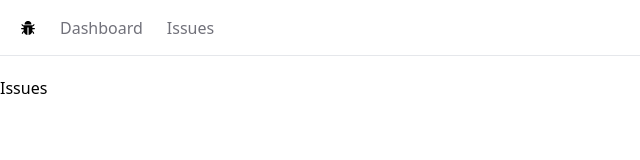
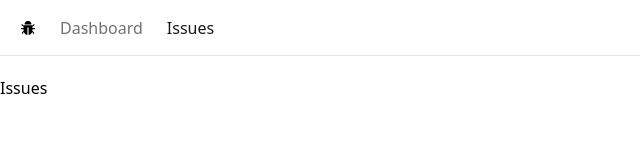
Before and after one commit to LeeSKII/ultimate-nextjs-course, a Next.js app: page /issues in a window 1280 px wide. Shown: the top 160 px of the page, without its empty margins (0-640 px from the left). Built offline with nearby package versions, Linux system fonts and the light colour scheme.

Commit message:
use classNames to style active link

```diff
--- a/package.json
+++ b/package.json
@@ -9,6 +9,7 @@
     "lint": "next lint"
   },
   "dependencies": {
+    "classnames": "^2.5.1",
     "next": "14.1.3",
     "react": "^18",
     "react-dom": "^18",
--- a/src/app/NavBar.tsx
+++ b/src/app/NavBar.tsx
@@ -1,7 +1,12 @@
+"use client";
 import Link from "next/link";
 import { AiFillBug } from "react-icons/ai";
+import { usePathname } from "next/navigation";
+import classNames from "classnames";
 
 export default function NavBar() {
+  const pathname = usePathname();
+  console.log(pathname);
   const navLinks = [
     { label: "Dashboard", href: "/" },
     { label: "Issues", href: "/issues" },
@@ -17,7 +22,11 @@ export default function NavBar() {
             return (
               <li key={link.href}>
                 <Link
-                  className={`text-zinc-500 hover:text-zinc-800 transition-colors`}
+                  className={classNames({
+                    "text-zinc-900": pathname === link.href,
+                    "text-zinc-500": pathname !== link.href,
+                    "hover:text-zinc-800 transition-colors": true,
+                  })}
                   href={link.href}
                 >
                   {link.label}
```
Also changed, not shown: 1 other file (tests, documents, lock files or other folders).
